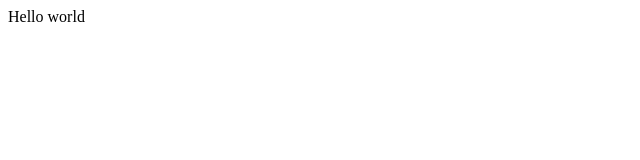
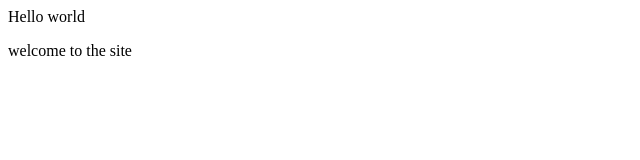
Before and after one commit to utk14/GitTutorial, a plain HTML site: page index.html in a window 1280 px wide. Shown: the whole page, without its empty margins (0-640 px from the left). Drawn offline with Linux system fonts and the light colour scheme.

Commit message:
initial commit

```diff
--- a/index.html
+++ b/index.html
@@ -2,6 +2,7 @@
     <head></head>
     <body>
         <p>Hello world</p>
+         <p>welcome to the site</p>
     </body>
 
 </html>
```
